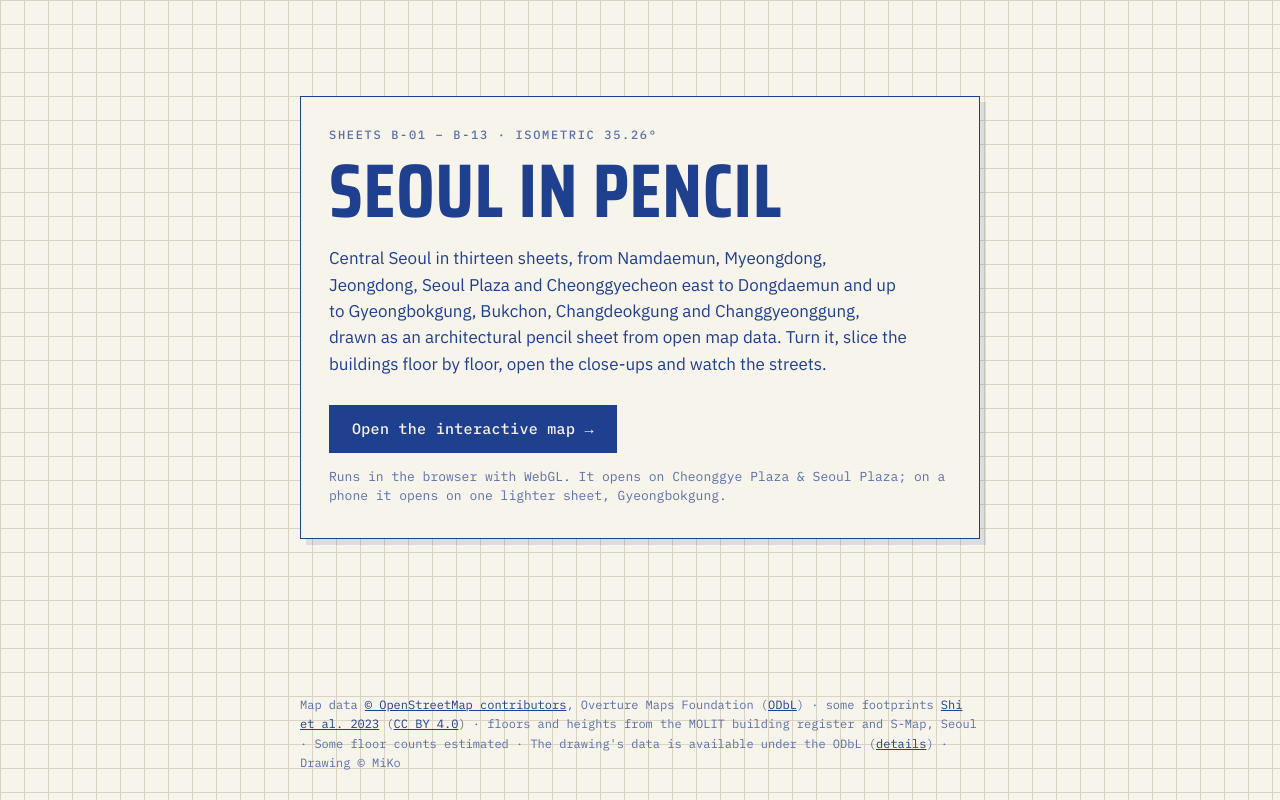
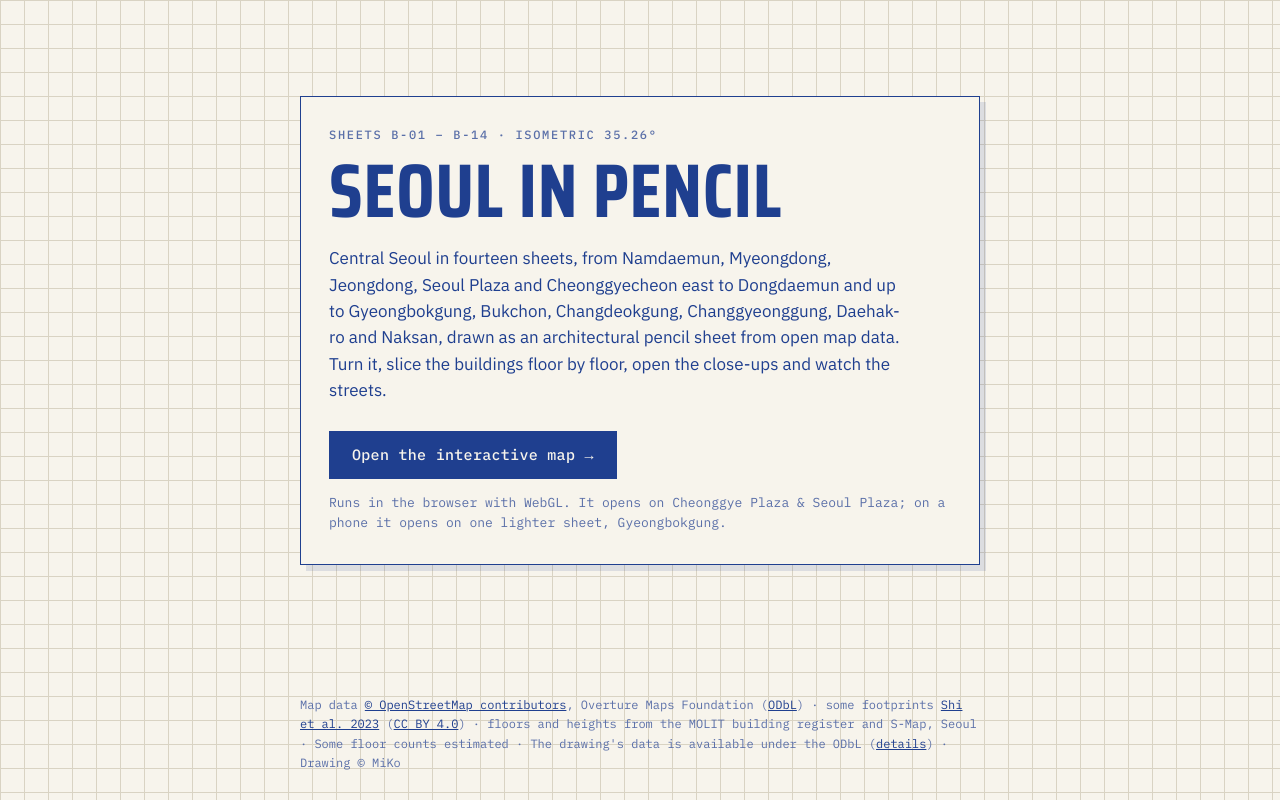
Before and after one commit to mihail-kovashki/pencil-cities-public, a plain HTML site: page index.html in a window 1280 px wide. Drawn offline with Linux system fonts and the light colour scheme.

Commit message:
Landing: fourteen sheets, Daehak-ro and Naksan (B-14)
Co-Authored-By: Claude Opus 5.5 <noreply@anthropic.com>
Claude-Session: https://claude.ai/code/session_01Bx36TpPpAh6CwfBH1eY438

```diff
--- a/index.html
+++ b/index.html
@@ -48,9 +48,9 @@
 <body>
 <main>
   <div class="sheet">
-    <div class="kicker">Sheets B-01 – B-13 · Isometric 35.26°</div>
+    <div class="kicker">Sheets B-01 – B-14 · Isometric 35.26°</div>
     <h1>Seoul in Pencil</h1>
-    <p class="lede">Central Seoul in thirteen sheets, from Namdaemun, Myeongdong, Jeongdong, Seoul Plaza and Cheonggyecheon east to Dongdaemun and up to Gyeongbokgung, Bukchon, Changdeokgung and Changgyeonggung, drawn as an architectural pencil sheet from open map data. Turn it, slice the buildings floor by floor, open the close-ups and watch the streets.</p>
+    <p class="lede">Central Seoul in fourteen sheets, from Namdaemun, Myeongdong, Jeongdong, Seoul Plaza and Cheonggyecheon east to Dongdaemun and up to Gyeongbokgung, Bukchon, Changdeokgung, Changgyeonggung, Daehak-ro and Naksan, drawn as an architectural pencil sheet from open map data. Turn it, slice the buildings floor by floor, open the close-ups and watch the streets.</p>
     <a class="open" id="open" href="map/">Open the interactive map →</a>
     <p class="note">Runs in the browser with WebGL. It opens on Cheonggye Plaza &amp; Seoul Plaza; on a phone it opens on one lighter sheet, Gyeongbokgung.</p>
   </div>
```
